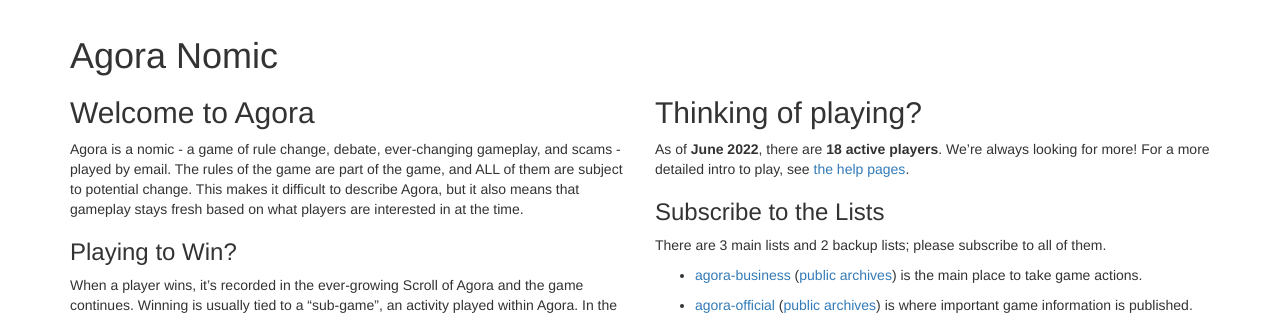
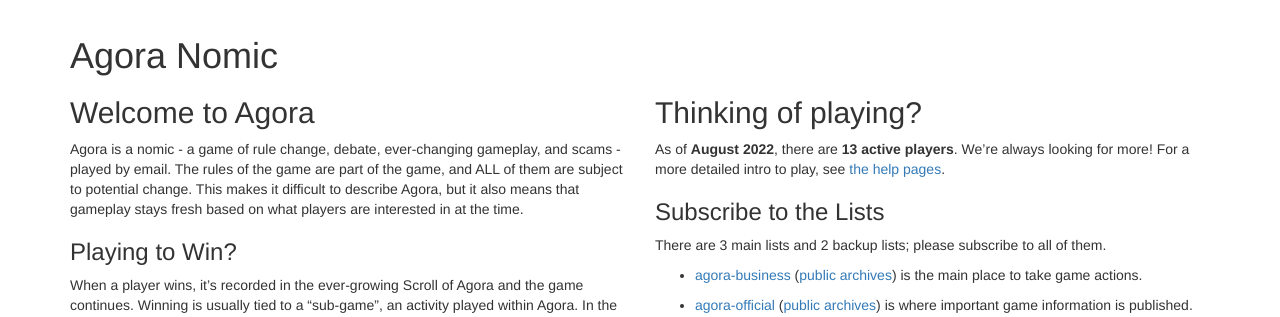
Before and after one commit to nixnull/agoranomic.github.io, a Jekyll site: the page built from index.md, in a window 1280 px wide. Shown: the part 160-477 px from the top of the page. Built offline with Jekyll 4.4.1, drawn with Linux system fonts in a browser that asks for light colours; nearby versions of some CDN libraries; our own code applies the rules of GitHub Pages for plain Markdown files.

Commit message:
Update numbers

```diff
--- a/index.md
+++ b/index.md
@@ -57,7 +57,7 @@ your idea of a good time, please come join us!
 
 ## Thinking of playing?
 
-As of **June 2022**, there are **18 active players**. We're always
+As of **August 2022**, there are **13 active players**. We're always
 looking for more! For a more detailed intro to play, see [the help pages](https://agoranomic.org/Help/Quickstart).
 
 ### Subscribe to the Lists
```
